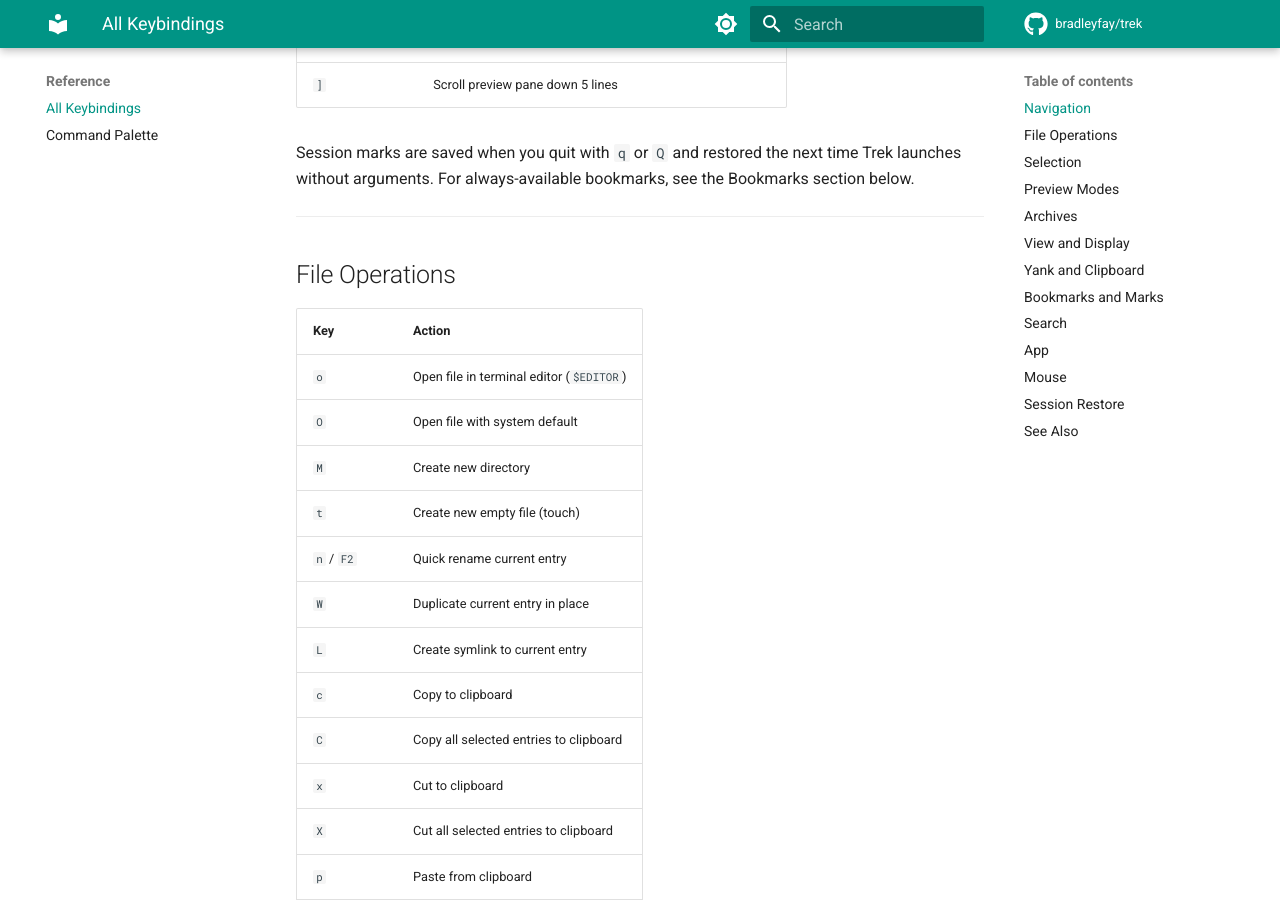
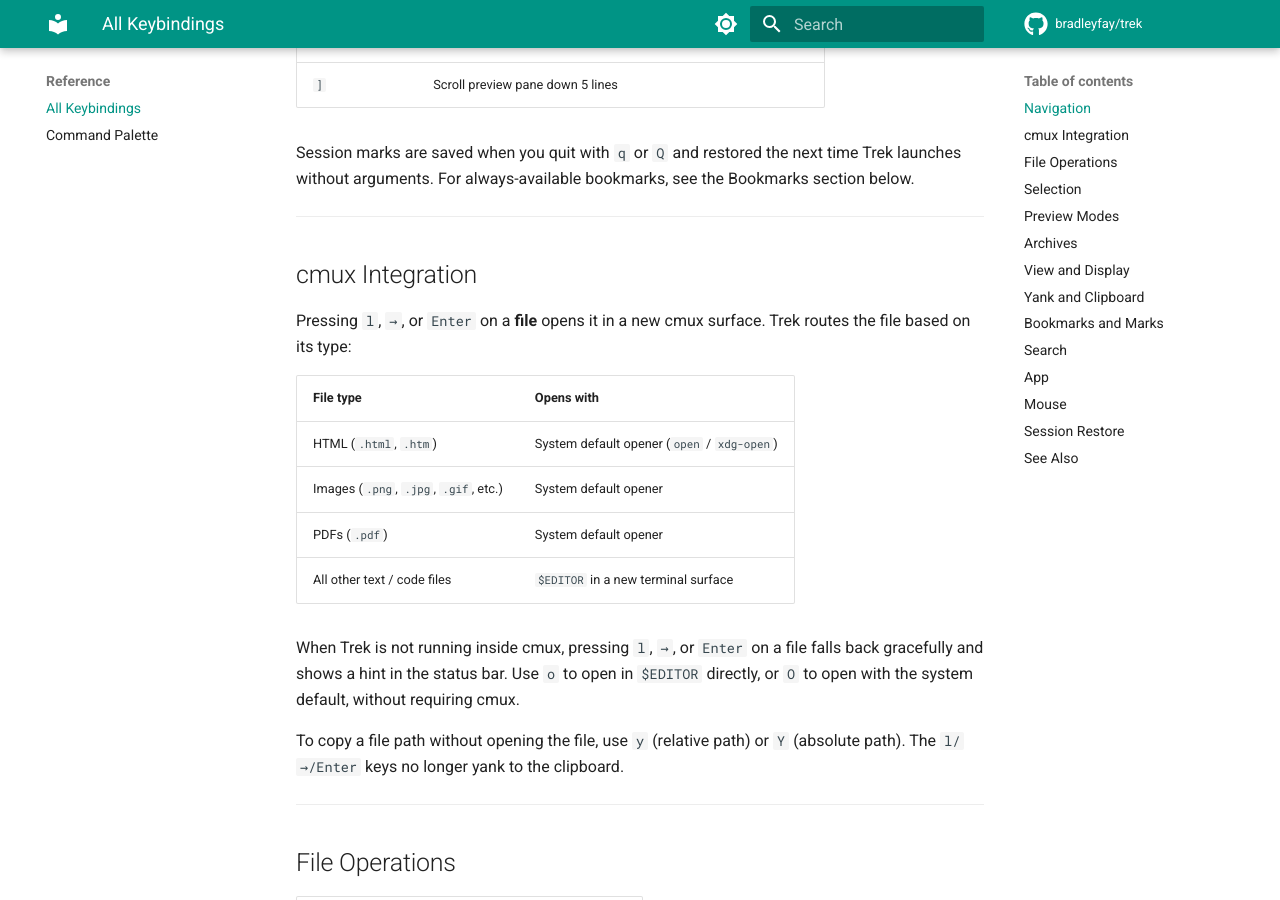
Before and after one commit to bradleyfay/trek, an MkDocs documentation site: the page built from docs/reference/keybindings.md, in a window 1280 px wide and 900 px high, scrolled down 1083 px. Built offline with MkDocs 1.6.1 and Material for MkDocs 9.7.7, drawn with Linux system fonts in a browser that asks for light colours; comment, search, counter and statistics services are not loaded; some of the changed text lies outside the part shown.

Commit message:
docs(nav): update docs for cmux tab open on right arrow / enter (v0.52.0)
Update keybinding reference, navigation guide, file-operations guide,
and quick-start to reflect that l/→/Enter on a file now opens it in a
new cmux tab rather than yanking the path.

Adds a file-type routing table and cmux requirement note to each
relevant page. Points users to y/Y for path yanking.

Refs #98

Co-Authored-By: Claude Sonnet 4.6 <noreply@anthropic.com>

```diff
--- a/docs/reference/keybindings.md
+++ b/docs/reference/keybindings.md
@@ -15,7 +15,7 @@ type any part of the action name to find and run it.
 | `j` / `↓` | Move cursor down |
 | `k` / `↑` | Move cursor up |
 | `h` / `←` | Go to parent directory |
-| `l` / `→` / `Enter` | Enter directory or open file |
+| `l` / `→` / `Enter` | Enter directory; open file in a new cmux tab (see [cmux Integration](#cmux-integration)) |
 | `g` | Jump to top of listing |
 | `G` | Jump to bottom of listing |
 | `~` | Go to home directory |
@@ -31,6 +31,23 @@ type any part of the action name to find and run it.
 Session marks are saved when you quit with `q` or `Q` and restored the next
 time Trek launches without arguments. For always-available bookmarks, see the
 Bookmarks section below.
+
+---
+
+## cmux Integration
+
+Pressing `l`, `→`, or `Enter` on a **file** opens it in a new cmux surface. Trek routes the file based on its type:
+
+| File type | Opens with |
+|-----------|-----------|
+| HTML (`.html`, `.htm`) | System default opener (`open` / `xdg-open`) |
+| Images (`.png`, `.jpg`, `.gif`, etc.) | System default opener |
+| PDFs (`.pdf`) | System default opener |
+| All other text / code files | `$EDITOR` in a new terminal surface |
+
+When Trek is not running inside cmux, pressing `l`, `→`, or `Enter` on a file falls back gracefully and shows a hint in the status bar. Use `o` to open in `$EDITOR` directly, or `O` to open with the system default, without requiring cmux.
+
+To copy a file path without opening the file, use `y` (relative path) or `Y` (absolute path). The `l/→/Enter` keys no longer yank to the clipboard.
 
 ---
 
```
Also changed, not shown: other parts of docs/reference/keybindings.md (+1 -1 lines), docs/getting-started/quick-start.md (+12 -3 lines), docs/usage/file-operations.md (+16 -1 lines), docs/usage/navigation.md (+1 -1 lines).
